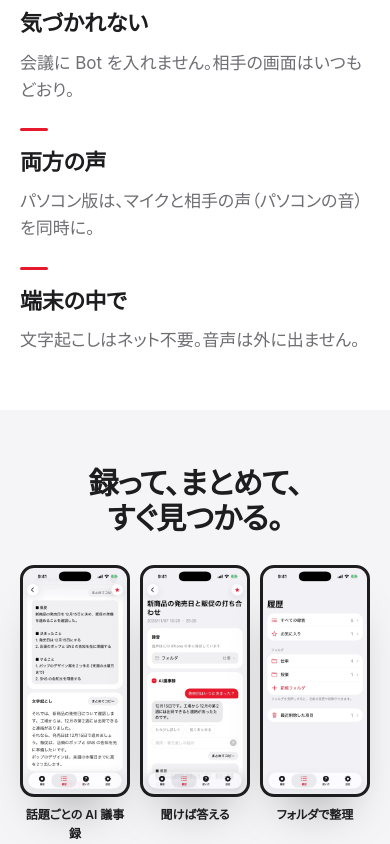
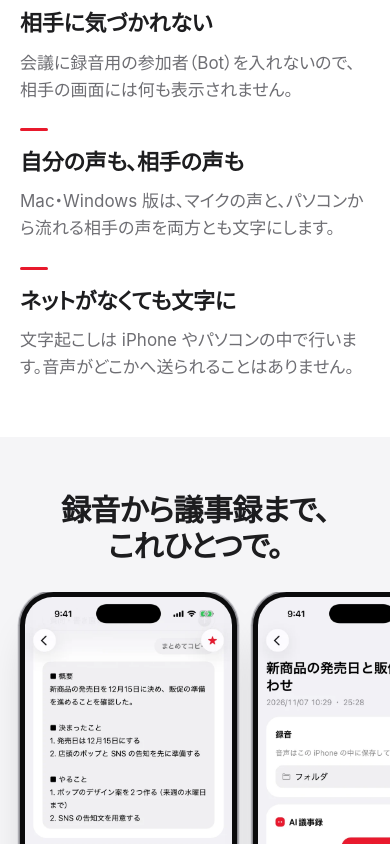
Before and after one commit to naoyattsuji/giroku-lp, a Next.js app: page / in a window 390 px wide. Shown: the part 780-1624 px from the top of the page. Built offline with nearby package versions, Linux system fonts and the light colour scheme.

Commit message:
LP：iPhone の枠を今の形に（細い縁・金属の縁取り）、説明の文を伝わる形に、Mac のダウンロードをストアのバッジと同じ黒い形に、スマホの画面3枚は横すべり
Co-Authored-By: Claude Opus 5.5 <noreply@anthropic.com>

```diff
--- a/app/home.css
+++ b/app/home.css
@@ -131,7 +131,18 @@
 .h-window img { display: block; width: 100%; height: auto; }
 
 /* iPhone の画面写真：角を丸め、細い縁と柔らかい影だけ */
-.h-phone { margin: 0; border-radius: 13% / 6%; overflow: hidden; background: #000; border: 6px solid #1d1d1f; box-shadow: 0 30px 50px -24px rgba(0, 0, 0, 0.35); }
+.h-phone {
+  /* 今の iPhone（17）に合わせて、縁は細く、角は画面と同じ丸み。外側に細い金属の縁取り */
+  margin: 0;
+  padding: 2.4%;
+  border-radius: 15.5% / 7.2%;
+  background: #0b0b0c;
+  box-shadow:
+    0 0 0 1.5px #8e8e93,
+    0 0 0 2.5px #d1d1d6,
+    0 28px 48px -22px rgba(0, 0, 0, 0.32);
+}
+.h-phone img { border-radius: 13.4% / 6.2%; }
 .h-phone img { display: block; width: 100%; height: auto; }
 
 /* ── 安心の帯 ── */
@@ -292,6 +303,42 @@
 @media (max-width: 760px) {
   .h-points { grid-template-columns: 1fr; gap: 24px; }
   .h-trio { grid-template-columns: repeat(3, 1fr); gap: 10px; }
-  .h-trio .h-phone { border-width: 3px; }
-  .h-trio figcaption { font-size: 12px; margin-top: 8px; }
+  .h-trio .h-phone { padding: 2.2%; }
 }
+
+/* Mac のダウンロード：ストアのバッジと同じ形 */
+.h-mac-badge {
+  display: inline-flex;
+  align-items: center;
+  gap: 8px;
+  padding: 0 14px 0 11px;
+  border-radius: 9px;
+  background: #000;
+  color: #fff;
+  box-shadow: inset 0 0 0 1px #a6a6a6;
+  line-height: 1;
+  transition: background-color 0.2s ease;
+}
+.h-mac-badge:hover { background: #1d1d1f; }
+.h-mac-badge svg { width: 26px; height: 26px; flex: none; }
+.h-mac-badge span { display: flex; flex-direction: column; gap: 2px; font-size: 17px; font-weight: 600; letter-spacing: -0.01em; }
+.h-mac-badge small { font-size: 10px; font-weight: 500; letter-spacing: 0; }
+
+.h-trio figcaption { font-weight: 400 !important; color: var(--h-ink-2); font-size: 14px !important; line-height: 1.5; }
+.h-trio figcaption b { display: block; color: var(--h-ink); font-size: 16px; margin-bottom: 4px; }
+@media (max-width: 760px) {
+  /* スマホは横にすべらせて見る（縦に並べると長くなるため） */
+  .h-trio {
+    display: flex;
+    max-width: none;
+    gap: 16px;
+    overflow-x: auto;
+    scroll-snap-type: x mandatory;
+    margin: 0 calc(var(--h-gutter) * -1);
+    padding: 0 var(--h-gutter) 8px;
+    scrollbar-width: none;
+  }
+  .h-trio::-webkit-scrollbar { display: none; }
+  .h-trio figure { flex: 0 0 62%; scroll-snap-align: center; }
+  .h-trio figcaption { font-size: 13px !important; margin-top: 12px; }
+}
--- a/app/page.tsx
+++ b/app/page.tsx
@@ -59,17 +59,31 @@ function MicrosoftStoreBadge(): ReactElement {
   );
 }
 
-/** 端末に合わせた一番の入口 */
-function PrimaryAction({ platform, compact = false }: { platform: Platform; compact?: boolean }): ReactElement {
-  if (platform === "ios") return <AppStoreBadge height={compact ? 36 : 48} />;
-  const label =
-    platform === "mac" ? "Mac 版をダウンロード" : platform === "windows" ? "Windows 版を入手" : "無料でダウンロード";
-  const href = platform === "mac" ? "/download/mac" : platform === "windows" ? "/download/windows" : "#download";
+/**
+ * Mac 版の直接ダウンロード。隣の App Store・Microsoft Store のバッジと同じ「黒い角丸・2段の文字」にそろえる。
+ * Apple のりんごの印は Apple の決まりで使えないので、ノートパソコンの形の印にする。
+ */
+function MacDownloadBadge({ height = 44 }: { height?: number }): ReactElement {
   return (
-    <a href={href} className={compact ? "h-button h-button-small" : "h-button"}>
-      {label}
+    <a href="/download/mac" className="h-mac-badge" style={{ height }} aria-label="Mac 版をダウンロード">
+      <svg viewBox="0 0 24 24" aria-hidden="true">
+        <rect x="4.5" y="5" width="15" height="10" rx="1.6" fill="none" stroke="currentColor" strokeWidth="1.6" />
+        <path d="M2.5 17.6h19l-1.1 1.4H3.6z" fill="currentColor" />
+      </svg>
+      <span>
+        <small>Mac 版を</small>
+        ダウンロード
+      </span>
     </a>
   );
+}
+
+/** 端末に合わせた一番の入口（どれもストアのバッジと同じ形） */
+function PrimaryAction({ platform }: { platform: Platform }): ReactElement {
+  if (platform === "ios") return <AppStoreBadge height={48} />;
+  if (platform === "mac") return <MacDownloadBadge height={48} />;
+  if (platform === "windows") return <MicrosoftStoreBadge />;
+  return <a href="#download" className="h-button">無料でダウンロード</a>;
 }
 
 function Check(): ReactElement {
@@ -149,7 +163,7 @@ export default function Home(): ReactElement {
               <br />
               会話をまるごと記録。
             </h1>
-            <p className="h-lead">録音すると、その場で文字に。AI が議事録にまとめます。</p>
+            <p className="h-lead">録音するだけで、話した内容がその場で文字になり、AI が議事録にまとめます。</p>
             <div className="h-hero-actions">
               <PrimaryAction platform={platform} />
               <a href="#download" className="h-link">ほかの端末 ›</a>
@@ -165,34 +179,34 @@ export default function Home(): ReactElement {
         <Section id="features">
           <div className="h-points">
             <div>
-              <h3>気づかれない</h3>
-              <p>会議に Bot を入れません。相手の画面はいつもどおり。</p>
+              <h3>相手に気づかれない</h3>
+              <p>会議に録音用の参加者（Bot）を入れないので、相手の画面には何も表示されません。</p>
             </div>
             <div>
-              <h3>両方の声</h3>
-              <p>パソコン版は、マイクと相手の声（パソコンの音）を同時に。</p>
+              <h3>自分の声も、相手の声も</h3>
+              <p>Mac・Windows 版は、マイクの声と、パソコンから流れる相手の声を両方とも文字にします。</p>
             </div>
             <div>
-              <h3>端末の中で</h3>
-              <p>文字起こしはネット不要。音声は外に出ません。</p>
+              <h3>ネットがなくても文字に</h3>
+              <p>文字起こしは iPhone やパソコンの中で行います。音声がどこかへ送られることはありません。</p>
             </div>
           </div>
         </Section>
 
         <Section tone="gray">
-          <h2 className="h-center-title">録って、まとめて、すぐ見つかる。</h2>
+          <h2 className="h-center-title">録音から議事録まで、これひとつで。</h2>
           <div className="h-trio">
             <figure>
               <PhoneShot src="/shots/ios-04.webp" alt="AI 議事録。概要・決まったこと・やることが並ぶ" />
-              <figcaption>話題ごとの AI 議事録</figcaption>
+              <figcaption><b>AI が議事録に</b>決まったこと・やることを話題ごとに整理</figcaption>
             </figure>
             <figure>
               <PhoneShot src="/shots/ios-05.webp" alt="議事録への質問に、吹き出しで答えが返る" />
-              <figcaption>聞けば答える</figcaption>
+              <figcaption><b>議事録に質問できる</b>「いつまでに？」と聞けば、録音の中から答えます</figcaption>
             </figure>
             <figure>
               <PhoneShot src="/shots/ios-06.webp" alt="履歴。すべての録音・お気に入り・フォルダ・最近削除した項目" />
-              <figcaption>フォルダで整理</figcaption>
+              <figcaption><b>フォルダで整理</b>お気に入り・検索・消しても7日間は戻せる</figcaption>
             </figure>
           </div>
         </Section>
@@ -205,7 +219,7 @@ export default function Home(): ReactElement {
               <p className="h-price"><strong>¥0</strong></p>
               <ul className="h-list">
                 <li><Check />録音・文字起こし・AI 議事録</li>
-                <li><Check />回数の制限なし</li>
+                <li><Check />何回でも使える</li>
                 <li className="h-muted">iPhone 版は広告あり</li>
               </ul>
               <a href="#download" className="h-button h-button-gray">無料で始める</a>
@@ -215,13 +229,13 @@ export default function Home(): ReactElement {
               <p className="h-price"><strong>¥980</strong><span>／年（税込）</span></p>
               <ul className="h-list">
                 <li><Check />広告なし</li>
-                <li><Check />より高品質な AI</li>
-                <li><Check />誤字・句読点を自動で整える</li>
+                <li><Check />より高性能な AI で議事録を作成</li>
+                <li><Check />文字起こしの誤字・句読点を自動で直す</li>
               </ul>
               <div className="h-plan-actions">
                 <div>
                   <p className="h-plan-where">iPhone</p>
-                  <p className="h-plan-how">アプリの［設定］から</p>
+                  <p className="h-plan-how">アプリの［設定］から購入</p>
                 </div>
                 <div>
                   <p className="h-plan-where">Mac・Windows</p>
@@ -246,7 +260,7 @@ export default function Home(): ReactElement {
               </div>
               <div className={`h-store${platform === "mac" ? " is-here" : ""}`}>
                 <h3>Mac</h3>
-                <a href="/download/mac" className="h-button">ダウンロード</a>
+                <MacDownloadBadge height={44} />
                 <p>macOS 13 以降・Apple シリコン</p>
               </div>
               <div className={`h-store${platform === "windows" ? " is-here" : ""}`}>
```
